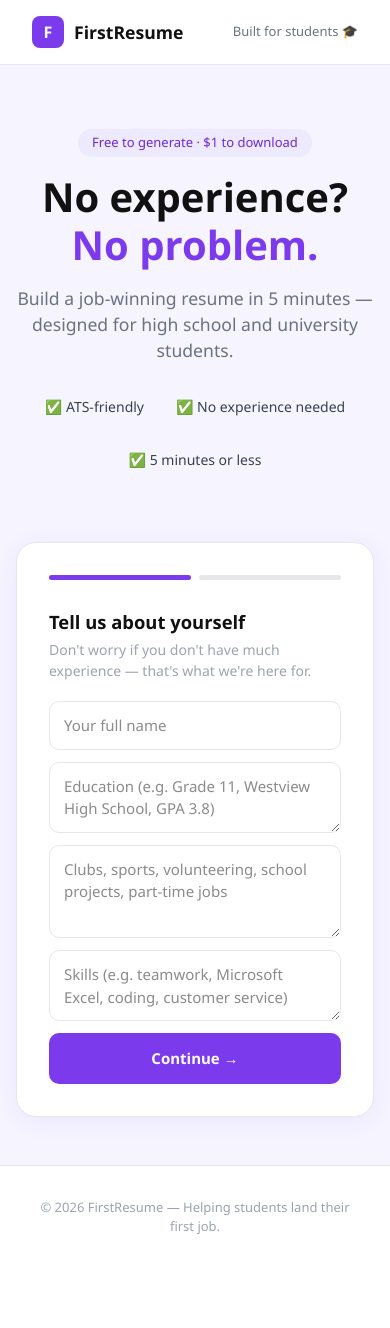
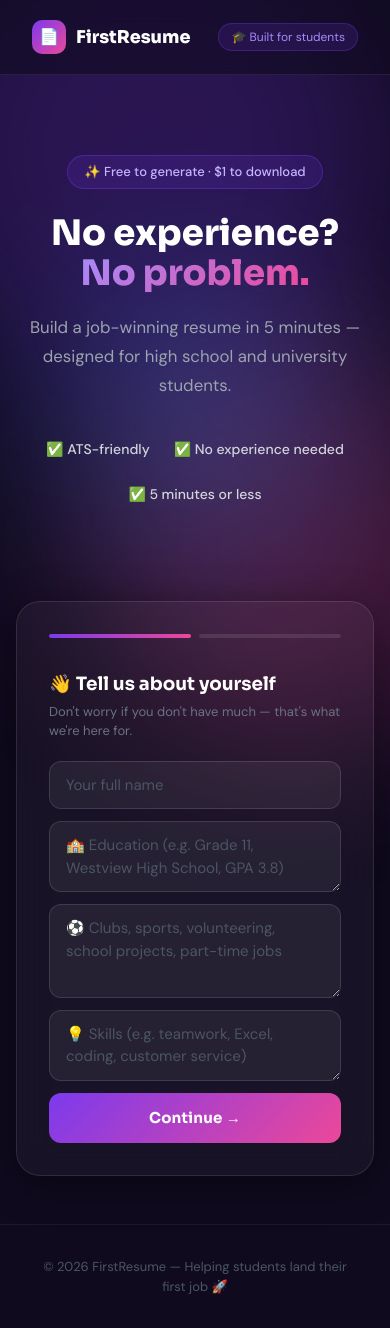
Before and after one commit to vlaslop-codemaster/first-resume, a Next.js app: page / in a window 390 px wide. Before the commit the page ends 1269 px from the top, so only its background shows below. Built offline with nearby package versions, Linux system fonts and the light colour scheme.

Commit message:
beautiful new design

```diff
--- a/app/page.tsx
+++ b/app/page.tsx
@@ -22,7 +22,6 @@ export default function Home() {
   const generateResume = async () => {
     setLoading(true);
     setOutput("");
-
     const prompt = `
 You are a professional resume writer helping students with little or no experience.
 Turn the student's experiences into strong, professional bullet points.
@@ -35,10 +34,9 @@ Job Description they are applying to: ${form.jobDesc}
 
 Rules:
 - Use strong action verbs
-- Add estimated metrics where possible (e.g. "200+ attendees")
+- Add estimated metrics where possible
 - Make it sound impressive but realistic
 - Keep it ATS-friendly
-- Format it cleanly as a resume
 
 Format:
 ${form.name}
@@ -52,13 +50,11 @@ EXPERIENCE & ACTIVITIES
 SKILLS
 [skills list]
     `;
-
     const res = await fetch("/api/generate", {
       method: "POST",
       headers: { "Content-Type": "application/json" },
       body: JSON.stringify({ prompt }),
     });
-
     const data = await res.json();
     setOutput(data.text || "Something went wrong. Please try again.");
     setLoading(false);
@@ -79,7 +75,7 @@ SKILLS
         alert("Payment failed to initialize. Please try again.");
         setPaying(false);
       }
-    } catch (err) {
+    } catch {
       alert("Something went wrong. Please try again.");
       setPaying(false);
     }
@@ -91,112 +87,330 @@ SKILLS
   const hiddenText = lines.slice(half).join("\n");
 
   return (
-    <main style={{ minHeight: "100vh", background: "#f5f4ff", fontFamily: "'Segoe UI', sans-serif" }}>
+    <>
+      <style>{`
+        @import url('https://fonts.googleapis.com/css2?family=Sora:wght@400;600;700;800&family=DM+Sans:wght@400;500&display=swap');
 
-      <nav style={{ background: "#fff", borderBottom: "1px solid #e5e7eb", padding: "1rem 2rem", display: "flex", alignItems: "center", justifyContent: "space-between" }}>
-        <div style={{ display: "flex", alignItems: "center", gap: "10px" }}>
-          <div style={{ width: "32px", height: "32px", background: "#7c3aed", borderRadius: "8px", display: "flex", alignItems: "center", justifyContent: "center" }}>
-            <span style={{ color: "#fff", fontWeight: 700, fontSize: "16px" }}>F</span>
+        * { box-sizing: border-box; margin: 0; padding: 0; }
+
+        body {
+          font-family: 'DM Sans', sans-serif;
+          background: #0f0a1e;
+          color: #e8e0f0;
+          min-height: 100vh;
+        }
+
+        .page { min-height: 100vh; position: relative; overflow: hidden; }
+
+        .bg-orbs {
+          position: fixed; inset: 0; pointer-events: none; z-index: 0;
+        }
+        .orb {
+          position: absolute; border-radius: 50%; filter: blur(80px); opacity: 0.25;
+        }
+        .orb1 { width: 500px; height: 500px; background: #7c3aed; top: -100px; left: -100px; }
+        .orb2 { width: 400px; height: 400px; background: #ec4899; bottom: 100px; right: -100px; }
+        .orb3 { width: 300px; height: 300px; background: #3b82f6; top: 50%; left: 50%; transform: translate(-50%,-50%); }
+
+        nav {
+          position: relative; z-index: 10;
+          display: flex; align-items: center; justify-content: space-between;
+          padding: 1.25rem 2rem;
+          border-bottom: 1px solid rgba(255,255,255,0.08);
+          backdrop-filter: blur(12px);
+          background: rgba(15,10,30,0.6);
+        }
+
+        .logo {
+          display: flex; align-items: center; gap: 10px;
+          font-family: 'Sora', sans-serif; font-weight: 800; font-size: 1.1rem;
+          color: #fff;
+        }
+
+        .logo-icon {
+          width: 34px; height: 34px; border-radius: 10px;
+          background: linear-gradient(135deg, #7c3aed, #ec4899);
+          display: flex; align-items: center; justify-content: center;
+          font-size: 16px;
+        }
+
+        .nav-badge {
+          font-size: 12px; color: #a78bfa;
+          background: rgba(124,58,237,0.15);
+          border: 1px solid rgba(124,58,237,0.3);
+          padding: 4px 12px; border-radius: 9999px;
+        }
+
+        .hero {
+          position: relative; z-index: 10;
+          text-align: center; padding: 5rem 1rem 3rem;
+        }
+
+        .pill {
+          display: inline-flex; align-items: center; gap: 6px;
+          background: rgba(124,58,237,0.15);
+          border: 1px solid rgba(124,58,237,0.35);
+          color: #c4b5fd; font-size: 13px; font-weight: 500;
+          padding: 6px 16px; border-radius: 9999px; margin-bottom: 1.5rem;
+        }
+
+        h1 {
+          font-family: 'Sora', sans-serif;
+          font-size: clamp(2.2rem, 6vw, 3.5rem);
+          font-weight: 800; line-height: 1.15;
+          color: #fff; margin-bottom: 1.25rem;
+        }
+
+        h1 .gradient-text {
+          background: linear-gradient(135deg, #a78bfa, #ec4899);
+          -webkit-background-clip: text; -webkit-text-fill-color: transparent;
+          background-clip: text;
+        }
+
+        .subtitle {
+          font-size: 1.05rem; color: #9ca3af;
+          max-width: 440px; margin: 0 auto 2.5rem; line-height: 1.7;
+        }
+
+        .badges {
+          display: flex; justify-content: center; flex-wrap: wrap; gap: 1.5rem;
+          margin-bottom: 3rem;
+        }
+
+        .badge {
+          display: flex; align-items: center; gap: 6px;
+          font-size: 14px; color: #d1d5db; font-weight: 500;
+        }
+
+        .card {
+          position: relative; z-index: 10;
+          max-width: 580px; margin: 0 auto; padding: 0 1rem 3rem;
+        }
+
+        .form-card {
+          background: rgba(255,255,255,0.04);
+          border: 1px solid rgba(255,255,255,0.1);
+          border-radius: 24px; padding: 2rem;
+          backdrop-filter: blur(20px);
+          box-shadow: 0 8px 40px rgba(0,0,0,0.4);
+        }
+
+        .progress-bar { display: flex; gap: 8px; margin-bottom: 2rem; }
+        .progress-seg {
+          flex: 1; height: 4px; border-radius: 9999px;
+          background: rgba(255,255,255,0.1);
+          transition: background 0.3s;
+        }
+        .progress-seg.active {
+          background: linear-gradient(90deg, #7c3aed, #ec4899);
+        }
+
+        .form-title {
+          font-family: 'Sora', sans-serif;
+          font-size: 1.15rem; font-weight: 700;
+          color: #fff; margin-bottom: 4px;
+        }
+
+        .form-subtitle {
+          font-size: 13px; color: #6b7280; margin-bottom: 1.25rem;
+        }
+
+        .fields { display: flex; flex-direction: column; gap: 12px; }
+
+        input, textarea {
+          width: 100%;
+          background: rgba(255,255,255,0.06);
+          border: 1px solid rgba(255,255,255,0.12);
+          border-radius: 12px;
+          padding: 12px 16px;
+          font-size: 15px;
+          font-family: 'DM Sans', sans-serif;
+          color: #e8e0f0;
+          outline: none;
+          transition: border 0.2s, background 0.2s;
+          resize: vertical;
+        }
+
+        input::placeholder, textarea::placeholder { color: #4b5563; }
+
+        input:focus, textarea:focus {
+          border-color: rgba(124,58,237,0.6);
+          background: rgba(124,58,237,0.08);
+        }
+
+        .btn-primary {
+          width: 100%;
+          background: linear-gradient(135deg, #7c3aed, #ec4899);
+          color: #fff; border: none; border-radius: 12px;
+          padding: 14px; font-size: 15px; font-weight: 700;
+          font-family: 'Sora', sans-serif;
+          cursor: pointer; transition: opacity 0.2s, transform 0.1s;
+          letter-spacing: 0.01em;
+        }
+
+        .btn-primary:hover { opacity: 0.9; transform: translateY(-1px); }
+        .btn-primary:disabled { opacity: 0.5; cursor: not-allowed; transform: none; }
+
+        .btn-secondary {
+          flex: 1;
+          background: rgba(255,255,255,0.06);
+          color: #d1d5db; border: 1px solid rgba(255,255,255,0.12);
+          border-radius: 12px; padding: 14px; font-size: 15px;
+          font-family: 'DM Sans', sans-serif;
+          cursor: pointer; transition: background 0.2s;
+        }
+
+        .btn-secondary:hover { background: rgba(255,255,255,0.1); }
+
+        .btn-row { display: flex; gap: 10px; }
+
+        .output-card {
+          background: rgba(255,255,255,0.04);
+          border: 1px solid rgba(255,255,255,0.1);
+          border-radius: 24px; margin-top: 1.5rem;
+          overflow: hidden;
+          backdrop-filter: blur(20px);
+          box-shadow: 0 8px 40px rgba(0,0,0,0.4);
+        }
+
+        .output-header {
+          padding: 1.5rem 2rem;
+          border-bottom: 1px solid rgba(255,255,255,0.08);
+        }
+
+        .output-title {
+          font-family: 'Sora', sans-serif;
+          font-weight: 700; font-size: 1rem; color: #fff;
+        }
+
+        .output-sub { font-size: 13px; color: #6b7280; margin-top: 4px; }
+
+        .resume-text {
+          white-space: pre-wrap; font-size: 14px;
+          line-height: 1.8; color: #d1d5db;
+          font-family: 'DM Sans', sans-serif;
+          margin: 0;
+        }
+
+        .resume-visible { padding: 1.5rem 2rem 0; }
+
+        .resume-locked { position: relative; padding: 0 2rem; }
+
+        .resume-blurred {
+          filter: blur(5px); user-select: none; pointer-events: none;
+        }
+
+        .lock-overlay {
+          position: absolute; inset: 0;
+          background: linear-gradient(to bottom, transparent 0%, rgba(15,10,30,0.97) 60%);
+          display: flex; flex-direction: column;
+          align-items: center; justify-content: flex-end;
+          padding-bottom: 2.5rem;
+        }
+
+        .lock-box { text-align: center; }
+
+        .lock-icon {
+          font-size: 2rem; margin-bottom: 0.75rem; display: block;
+        }
+
+        .lock-title {
+          font-family: 'Sora', sans-serif;
+          font-weight: 700; font-size: 1.05rem;
+          color: #fff; margin-bottom: 6px;
+        }
+
+        .lock-sub { font-size: 14px; color: #6b7280; margin-bottom: 1.25rem; }
+
+        .btn-unlock {
+          background: linear-gradient(135deg, #7c3aed, #ec4899);
+          color: #fff; border: none; border-radius: 12px;
+          padding: 14px 36px; font-size: 15px; font-weight: 700;
+          font-family: 'Sora', sans-serif;
+          cursor: pointer; transition: opacity 0.2s, transform 0.1s;
+        }
+
+        .btn-unlock:hover { opacity: 0.9; transform: translateY(-1px); }
+        .btn-unlock:disabled { opacity: 0.5; cursor: not-allowed; transform: none; }
+
+        .spacer { height: 140px; }
+
+        footer {
+          position: relative; z-index: 10;
+          text-align: center; padding: 2rem;
+          color: #4b5563; font-size: 13px;
+          border-top: 1px solid rgba(255,255,255,0.06);
+        }
+      `}</style>
+
+      <div className="page">
+        <div className="bg-orbs">
+          <div className="orb orb1" />
+          <div className="orb orb2" />
+          <div className="orb orb3" />
         </div>
-          <span style={{ fontWeight: 700, fontSize: "1.1rem", color: "#111" }}>FirstResume</span>
+
+        <nav>
+          <div className="logo">
+            <div className="logo-icon">📄</div>
+            FirstResume
           </div>
-        <span style={{ fontSize: "13px", color: "#6b7280" }}>Built for students 🎓</span>
+          <span className="nav-badge">🎓 Built for students</span>
         </nav>
 
-      <section style={{ textAlign: "center", padding: "4rem 1rem 2rem" }}>
-        <div style={{ display: "inline-block", background: "#ede9fe", color: "#6d28d9", padding: "4px 14px", borderRadius: "9999px", fontSize: "13px", fontWeight: 500, marginBottom: "1rem" }}>
-          Free to generate · $1 to download
-        </div>
-        <h1 style={{ fontSize: "2.5rem", fontWeight: 800, color: "#111", marginBottom: "1rem", lineHeight: 1.2 }}>
+        <section className="hero">
+          <div className="pill">✨ Free to generate · $1 to download</div>
+          <h1>
             No experience?<br />
-          <span style={{ color: "#7c3aed" }}>No problem.</span>
+            <span className="gradient-text">No problem.</span>
           </h1>
-        <p style={{ color: "#6b7280", fontSize: "1.1rem", maxWidth: "460px", margin: "0 auto 2rem" }}>
+          <p className="subtitle">
             Build a job-winning resume in 5 minutes — designed for high school and university students.
           </p>
-        <div style={{ display: "flex", justifyContent: "center", gap: "2rem", flexWrap: "wrap", marginBottom: "2.5rem" }}>
-          {["✅ ATS-friendly", "✅ No experience needed", "✅ 5 minutes or less"].map((badge) => (
-            <span key={badge} style={{ color: "#374151", fontSize: "14px", fontWeight: 500 }}>{badge}</span>
-          ))}
+          <div className="badges">
+            <span className="badge">✅ ATS-friendly</span>
+            <span className="badge">✅ No experience needed</span>
+            <span className="badge">✅ 5 minutes or less</span>
           </div>
         </section>
 
-      <section style={{ maxWidth: "580px", margin: "0 auto", padding: "0 1rem 3rem" }}>
-        <div style={{ background: "#fff", borderRadius: "20px", border: "1px solid #e5e7eb", padding: "2rem", boxShadow: "0 4px 24px rgba(124,58,237,0.07)" }}>
-
-          <div style={{ display: "flex", gap: "8px", marginBottom: "1.75rem" }}>
+        <div className="card">
+          <div className="form-card">
+            <div className="progress-bar">
               {[1, 2].map((s) => (
-              <div key={s} style={{ flex: 1, height: "5px", borderRadius: "9999px", background: step >= s ? "#7c3aed" : "#e5e7eb" }} />
+                <div key={s} className={`progress-seg${step >= s ? " active" : ""}`} />
               ))}
             </div>
 
             {step === 1 && (
               <div>
-              <h2 style={{ fontWeight: 700, fontSize: "1.15rem", marginBottom: "0.25rem", color: "#111" }}>Tell us about yourself</h2>
-              <p style={{ color: "#9ca3af", fontSize: "14px", marginBottom: "1.25rem" }}>Don&apos;t worry if you don&apos;t have much experience — that&apos;s what we&apos;re here for.</p>
-              <div style={{ display: "flex", flexDirection: "column", gap: "12px" }}>
-                <input
-                  name="name"
-                  placeholder="Your full name"
-                  onChange={handleChange}
-                  style={{ border: "1.5px solid #e5e7eb", borderRadius: "10px", padding: "12px 14px", fontSize: "15px", outline: "none", width: "100%", boxSizing: "border-box" }}
-                />
-                <textarea
-                  name="education"
-                  placeholder="Education (e.g. Grade 11, Westview High School, GPA 3.8)"
-                  onChange={handleChange}
-                  rows={2}
-                  style={{ border: "1.5px solid #e5e7eb", borderRadius: "10px", padding: "12px 14px", fontSize: "15px", outline: "none", width: "100%", boxSizing: "border-box", resize: "vertical" }}
-                />
-                <textarea
-                  name="activities"
-                  placeholder="Clubs, sports, volunteering, school projects, part-time jobs"
-                  onChange={handleChange}
-                  rows={3}
-                  style={{ border: "1.5px solid #e5e7eb", borderRadius: "10px", padding: "12px 14px", fontSize: "15px", outline: "none", width: "100%", boxSizing: "border-box", resize: "vertical" }}
-                />
-                <textarea
-                  name="skills"
-                  placeholder="Skills (e.g. teamwork, Microsoft Excel, coding, customer service)"
-                  onChange={handleChange}
-                  rows={2}
-                  style={{ border: "1.5px solid #e5e7eb", borderRadius: "10px", padding: "12px 14px", fontSize: "15px", outline: "none", width: "100%", boxSizing: "border-box", resize: "vertical" }}
-                />
-                <button
-                  onClick={() => setStep(2)}
-                  style={{ background: "#7c3aed", color: "#fff", border: "none", borderRadius: "10px", padding: "14px", fontSize: "15px", fontWeight: 700, cursor: "pointer", width: "100%" }}
-                >
-                  Continue →
-                </button>
+                <p className="form-title">👋 Tell us about yourself</p>
+                <p className="form-subtitle">Don&apos;t worry if you don&apos;t have much — that&apos;s what we&apos;re here for.</p>
+                <div className="fields">
+                  <input name="name" placeholder="Your full name" onChange={handleChange} />
+                  <textarea name="education" placeholder="🏫 Education (e.g. Grade 11, Westview High School, GPA 3.8)" onChange={handleChange} rows={2} />
+                  <textarea name="activities" placeholder="⚽ Clubs, sports, volunteering, school projects, part-time jobs" onChange={handleChange} rows={3} />
+                  <textarea name="skills" placeholder="💡 Skills (e.g. teamwork, Excel, coding, customer service)" onChange={handleChange} rows={2} />
+                  <button className="btn-primary" onClick={() => setStep(2)}>Continue →</button>
                 </div>
               </div>
             )}
 
             {step === 2 && (
               <div>
-              <h2 style={{ fontWeight: 700, fontSize: "1.15rem", marginBottom: "0.25rem", color: "#111" }}>Job description (optional)</h2>
-              <p style={{ color: "#9ca3af", fontSize: "14px", marginBottom: "1.25rem" }}>Paste the job posting to tailor your resume — or leave blank for a general resume.</p>
-              <div style={{ display: "flex", flexDirection: "column", gap: "12px" }}>
-                <textarea
-                  name="jobDesc"
-                  placeholder="Paste job or internship description here (or leave blank)"
-                  onChange={handleChange}
-                  rows={5}
-                  style={{ border: "1.5px solid #e5e7eb", borderRadius: "10px", padding: "12px 14px", fontSize: "15px", outline: "none", width: "100%", boxSizing: "border-box", resize: "vertical" }}
-                />
-                <div style={{ display: "flex", gap: "10px" }}>
+                <p className="form-title">📋 Job description (optional)</p>
+                <p className="form-subtitle">Paste the job posting to tailor your resume — or leave blank.</p>
+                <div className="fields">
+                  <textarea name="jobDesc" placeholder="Paste job or internship description here (or leave blank)" onChange={handleChange} rows={5} />
+                  <div className="btn-row">
+                    <button className="btn-secondary" onClick={() => setStep(1)}>← Back</button>
                     <button
-                    onClick={() => setStep(1)}
-                    style={{ background: "#fff", color: "#374151", border: "1.5px solid #e5e7eb", borderRadius: "10px", padding: "14px", fontSize: "15px", cursor: "pointer", flex: 1 }}
-                  >
-                    ← Back
-                  </button>
-                  <button
+                      className="btn-primary"
                       onClick={generateResume}
                       disabled={loading}
-                    style={{ background: loading ? "#a78bfa" : "#7c3aed", color: "#fff", border: "none", borderRadius: "10px", padding: "14px", fontSize: "15px", fontWeight: 700, cursor: loading ? "not-allowed" : "pointer", flex: 2 }}
+                      style={{ flex: 2 }}
                     >
-                    {loading ? "Generating your resume..." : "Generate My Resume ✨"}
+                      {loading ? "✨ Generating..." : "Generate My Resume ✨"}
                     </button>
                   </div>
                 </div>
@@ -205,41 +419,37 @@ SKILLS
           </div>
 
           {output && (
-          <div style={{ background: "#fff", borderRadius: "20px", border: "1px solid #e5e7eb", marginTop: "1.5rem", overflow: "hidden", boxShadow: "0 4px 24px rgba(124,58,237,0.07)" }}>
-            <div style={{ padding: "1.5rem 2rem", borderBottom: "1px solid #f3f4f6" }}>
-              <h2 style={{ fontWeight: 700, fontSize: "1.1rem", color: "#111", margin: 0 }}>Your Resume Preview</h2>
-              <p style={{ color: "#9ca3af", fontSize: "13px", margin: "4px 0 0" }}>Pay $1 to unlock and download the full version</p>
+            <div className="output-card">
+              <div className="output-header">
+                <p className="output-title">📄 Your Resume Preview</p>
+                <p className="output-sub">Pay $1 to unlock and download the full version</p>
               </div>
 
-            <div style={{ padding: "1.5rem 2rem 0" }}>
-              <pre style={{ whiteSpace: "pre-wrap", fontSize: "14px", lineHeight: "1.8", color: "#374151", margin: 0 }}>{visibleText}</pre>
+              <div className="resume-visible">
+                <pre className="resume-text">{visibleText}</pre>
               </div>
 
-            <div style={{ position: "relative", padding: "0 2rem" }}>
-              <pre style={{ whiteSpace: "pre-wrap", fontSize: "14px", lineHeight: "1.8", color: "#374151", margin: 0, filter: "blur(4px)", userSelect: "none" }}>{hiddenText}</pre>
-              <div style={{ position: "absolute", inset: 0, background: "linear-gradient(to bottom, transparent, rgba(255,255,255,0.95))", display: "flex", flexDirection: "column", alignItems: "center", justifyContent: "flex-end", paddingBottom: "2rem" }}>
-                <div style={{ textAlign: "center" }}>
-                  <p style={{ fontWeight: 700, fontSize: "1rem", color: "#111", marginBottom: "0.5rem" }}>🔒 Unlock your full resume</p>
-                  <p style={{ color: "#6b7280", fontSize: "14px", marginBottom: "1rem" }}>Pay just $1 to view, copy and download</p>
-                  <button
-                    onClick={handlePay}
-                    disabled={paying}
-                    style={{ background: "#7c3aed", color: "#fff", border: "none", borderRadius: "10px", padding: "14px 32px", fontSize: "15px", fontWeight: 700, cursor: paying ? "not-allowed" : "pointer" }}
-                  >
+              <div className="resume-locked">
+                <pre className="resume-text resume-blurred">{hiddenText}</pre>
+                <div className="lock-overlay">
+                  <div className="lock-box">
+                    <span className="lock-icon">🔒</span>
+                    <p className="lock-title">Unlock your full resume</p>
+                    <p className="lock-sub">Pay just $1 to view, copy and download</p>
+                    <button className="btn-unlock" onClick={handlePay} disabled={paying}>
                       {paying ? "Redirecting..." : "Unlock for $1 →"}
                     </button>
                   </div>
                 </div>
               </div>
 
-            <div style={{ height: "120px" }} />
+              <div className="spacer" />
             </div>
           )}
-      </section>
+        </div>
 
-      <footer style={{ textAlign: "center", padding: "2rem", color: "#9ca3af", fontSize: "13px", borderTop: "1px solid #e5e7eb", background: "#fff" }}>
-        © 2026 FirstResume — Helping students land their first job.
-      </footer>
-    </main>
+        <footer>© 2026 FirstResume — Helping students land their first job 🚀</footer>
+      </div>
+    </>
   );
 }
```
Lines whose indentation alone changed are shown as unchanged.
